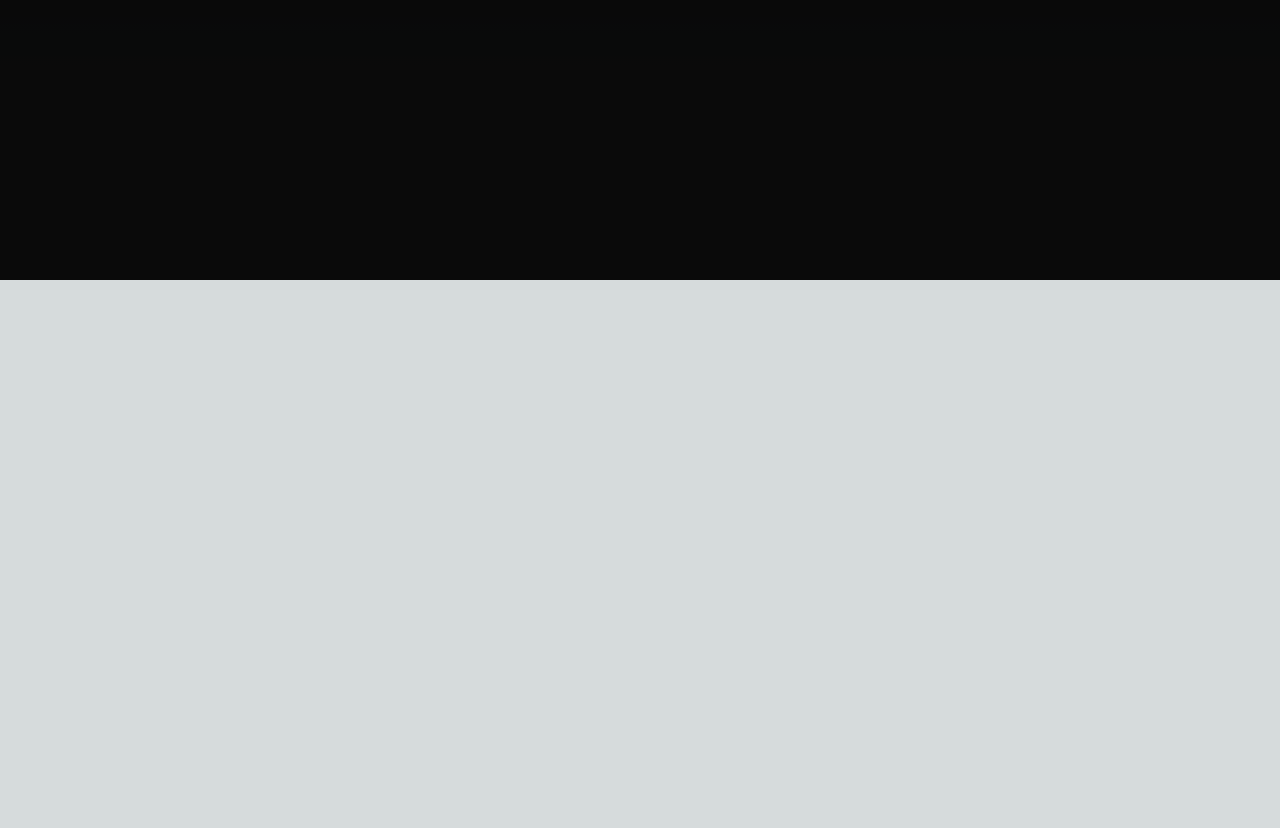
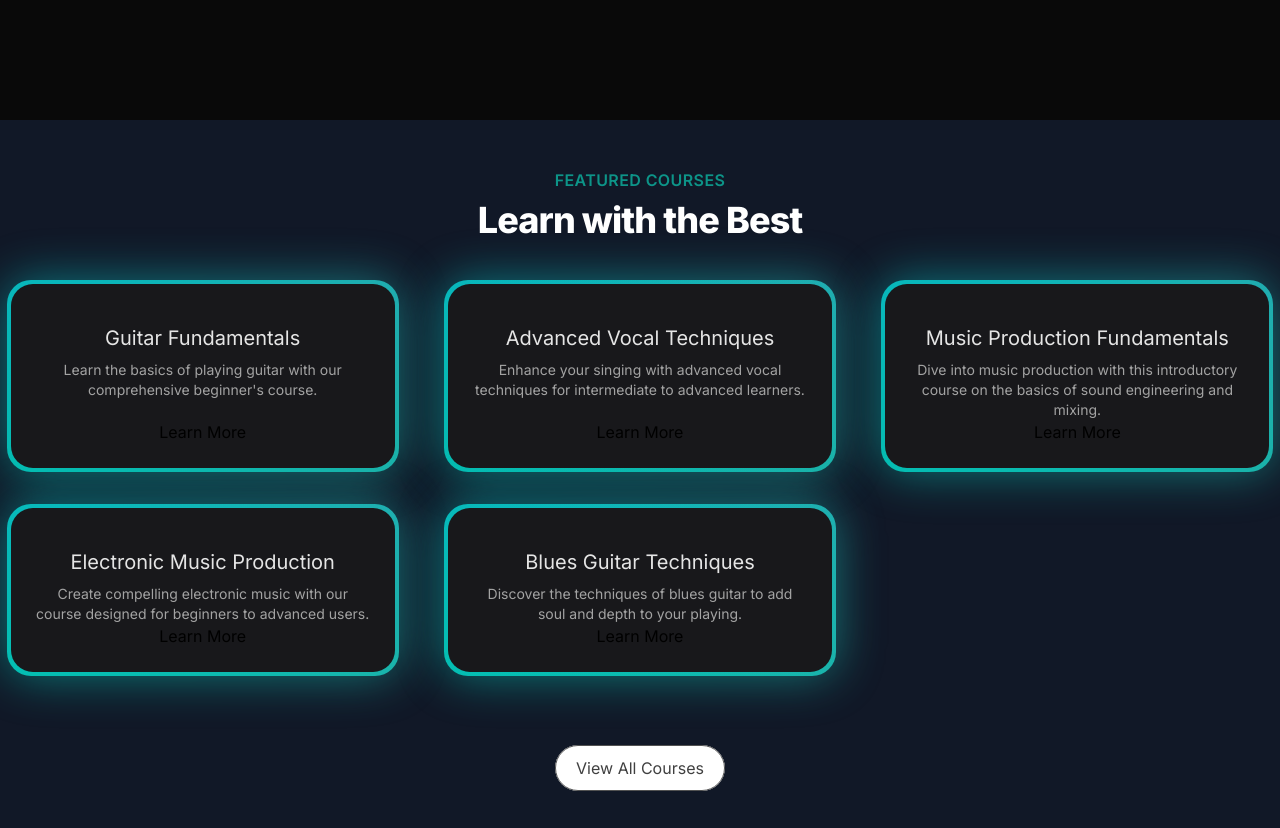
Before and after one commit to hariomchouhan/NextJS, a Next.js app in the folder music_next_app/: page / in a window 1280 px wide. Shown: the part 520-1348 px from the top of the page. Before the commit the page ends 800 px from the top, so only its background shows below. Built offline with nearby package versions, Linux system fonts and the light colour scheme.

Commit message:
Complete the Featured courses section and explore background gradient in 4th video

```diff
--- a/music_next_app/src/app/page.tsx
+++ b/music_next_app/src/app/page.tsx
@@ -1,3 +1,4 @@
+import FeaturedCourses from "@/components/FeaturedCourses";
 import HeroSection from "@/components/HeroSection";
 import Image from "next/image";
 
@@ -5,6 +6,7 @@
   return (
     <main className="min-h-screen bg-black/[0.96] antialiased bg-grid-white/[0.02]">
       <HeroSection />
+      <FeaturedCourses />
     </main>
   );
 }
--- /dev/null
+++ b/music_next_app/src/components/FeaturedCourses.tsx
@@ -0,0 +1,57 @@
+'use client';
+
+import courseData from '@/data/music_courses.json'
+import Link from 'next/link'
+import { BackgroundGradient } from './ui/background-gradient'
+
+interface Course {
+    id: number,
+    title: string,
+    slug: string,
+    description: string,
+    price: number,
+    instructor: string,
+    isFeatured: boolean,
+}
+const FeaturedCourses = () => {
+    const featuredCourses = courseData.courses.filter((course:Course) => course.isFeatured)
+    return (
+        <div className='py-12 bg-gray-900'>
+            <div>
+                <div className="text-center">
+                    <h2 className='text-base text-teal-600 font-semibold tracking-wide uppercase'>FEATURED COURSES</h2>
+                    <p className='mt-2 text-3xl leading-8 font-extrabold tracking-tight text-white sm:text-4xl'>Learn with the Best</p>
+                </div>
+            </div>
+            <div className='mt-10'>
+                <div className='grid grid-cols-1 sm:grid-cols-2 lg:grid-cols-3 gap-8 justify-center'>
+                    {
+                        featuredCourses.map((course:Course) => (
+                            <div key={course.id} className='flex justify-center'>
+                               <BackgroundGradient
+                        className="flex flex-col rounded-[22px] bg-white dark:bg-zinc-900 overflow-hidden h-full max-w-sm">
+                            <div className="p-4 sm:p-6 flex flex-col items-center text-center flex-grow">
+                                <p className="text-lg sm:text-xl text-black mt-4 mb-2 dark:text-neutral-200">{course.title}</p>
+                                <p className="text-sm text-neutral-600 dark:text-neutral-400 flex-grow">{course.description}</p>
+                                <Link href={`/courses/${course.slug}`}>
+                                Learn More
+                                </Link>
+                            </div>
+                        </BackgroundGradient>
+                            </div>
+                        ))
+                    }
+                </div>
+            </div>
+            <div className='mt-20 text-center'>
+                <Link href={'/courses'}
+                    className='px-5 py-3 rounded-3xl border border-neutral-600 text-neutral-700 bg-white hover:bg-gray-100 transition duration-200'
+                >
+                    View All Courses
+                </Link>
+            </div>
+        </div>
+    )
+}
+
+export default FeaturedCourses
--- /dev/null
+++ b/music_next_app/src/components/ui/background-gradient.tsx
@@ -0,0 +1,72 @@
+import { cn } from "@/utils/cn";
+import React from "react";
+import { motion } from "framer-motion";
+
+export const BackgroundGradient = ({
+  children,
+  className,
+  containerClassName,
+  animate = true,
+}: {
+  children?: React.ReactNode;
+  className?: string;
+  containerClassName?: string;
+  animate?: boolean;
+}) => {
+  const variants = {
+    initial: {
+      backgroundPosition: "0 50%",
+    },
+    animate: {
+      backgroundPosition: ["0, 50%", "100% 50%", "0 50%"],
+    },
+  };
+  return (
+    <div className={cn("relative p-[4px] group", containerClassName)}>
+      <motion.div
+        variants={animate ? variants : undefined}
+        initial={animate ? "initial" : undefined}
+        animate={animate ? "animate" : undefined}
+        transition={
+          animate
+            ? {
+                duration: 5,
+                repeat: Infinity,
+                repeatType: "reverse",
+              }
+            : undefined
+        }
+        style={{
+          backgroundSize: animate ? "400% 400%" : undefined,
+        }}
+        className={cn(
+          "absolute inset-0 rounded-3xl z-[1] opacity-60 group-hover:opacity-100 blur-xl  transition duration-500 will-change-transform",
+          " bg-[radial-gradient(circle_farthest-side_at_0_100%,#00ccb1,transparent),radial-gradient(circle_farthest-side_at_100%_0,#7b61ff,transparent),radial-gradient(circle_farthest-side_at_100%_100%,#ffc414,transparent),radial-gradient(circle_farthest-side_at_0_0,#1ca0fb,#141316)]"
+        )}
+      />
+      <motion.div
+        variants={animate ? variants : undefined}
+        initial={animate ? "initial" : undefined}
+        animate={animate ? "animate" : undefined}
+        transition={
+          animate
+            ? {
+                duration: 5,
+                repeat: Infinity,
+                repeatType: "reverse",
+              }
+            : undefined
+        }
+        style={{
+          backgroundSize: animate ? "400% 400%" : undefined,
+        }}
+        className={cn(
+          "absolute inset-0 rounded-3xl z-[1] will-change-transform",
+          "bg-[radial-gradient(circle_farthest-side_at_0_100%,#00ccb1,transparent),radial-gradient(circle_farthest-side_at_100%_0,#7b61ff,transparent),radial-gradient(circle_farthest-side_at_100%_100%,#ffc414,transparent),radial-gradient(circle_farthest-side_at_0_0,#1ca0fb,#141316)]"
+        )}
+      />
+
+      <div className={cn("relative z-10", className)}>{children}</div>
+    </div>
+  );
+};
```
